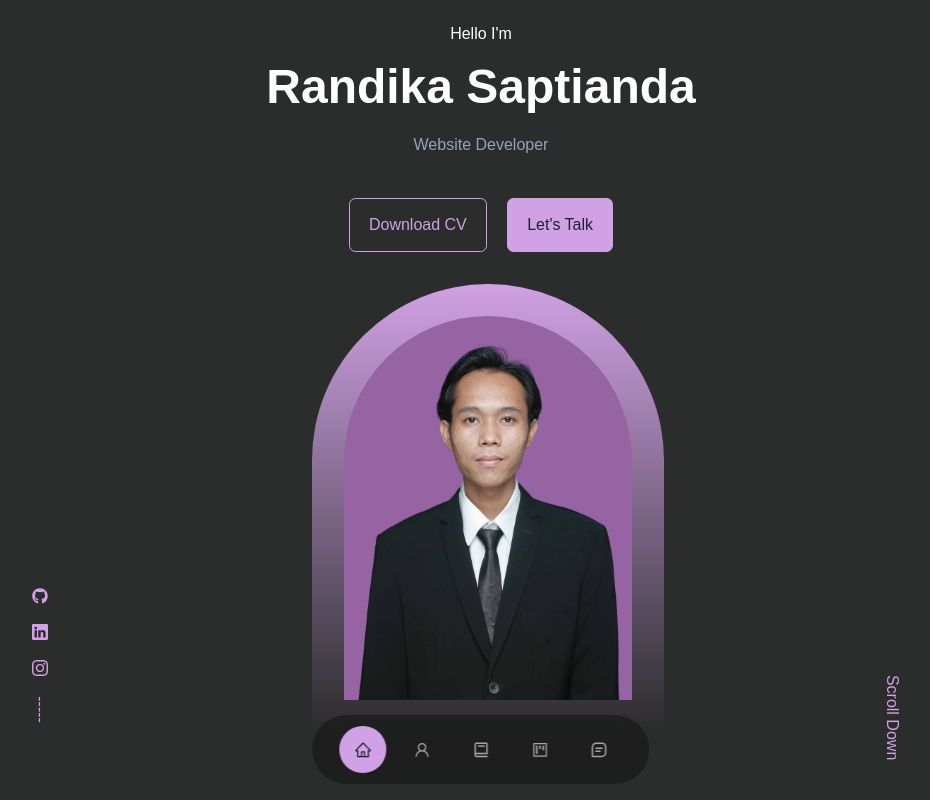
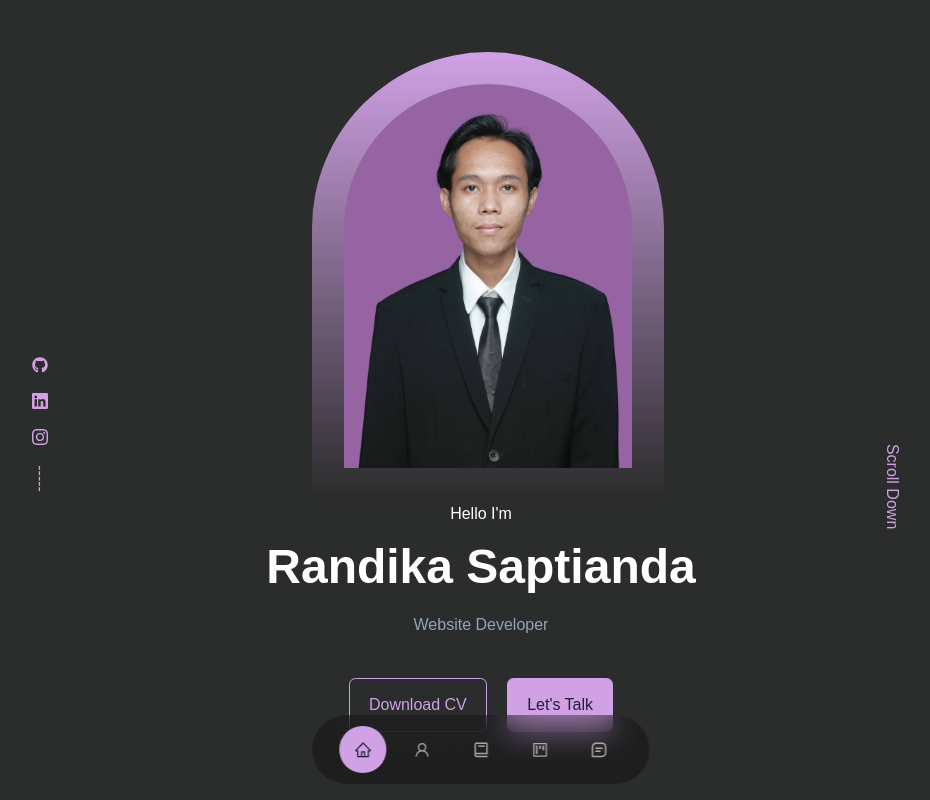
Before and after one commit to randikasaptianda/portfolio-randika, a React (Create React App) app: page / in a window 1280 px wide. Shown: the top 800 px of the page, without its empty margins (159-1089 px from the left). Built offline with nearby package versions, Linux system fonts and the light colour scheme; the HTML template or start-up script is replaced by a standard one.

Commit message:
update code

```diff
--- a/src/components/Home/Footer/Footer.jsx
+++ b/src/components/Home/Footer/Footer.jsx
@@ -31,7 +31,7 @@ const Footer = () => {
         <a href="https://www.instagram.com/_saptianda/" target="_blank">
           <FiInstagram className="bg-[#1f1f38] w-10 h-8 p-2 text-white rounded-lg hover:bg-transparent hover:text-[#1f1f38] hover:border-[1px] hover:border-[#1f1f38] duration-300" />
         </a>
-        <a href="https://www.linkedin.com/in/randikasaptianda/" target="_blank">
+        <a href="https://www.linkedin.com/in/randika-saptianda-874863224/" target="_blank">
           <FaLinkedin className="bg-[#1f1f38] w-10 h-8 p-2 text-white rounded-lg hover:bg-transparent hover:text-[#1f1f38] hover:border-[1px] hover:border-[#1f1f38] duration-300" />
         </a>
       </div>
--- a/src/components/Home/Header/Header.jsx
+++ b/src/components/Home/Header/Header.jsx
@@ -1,15 +1,11 @@
 import React from "react";
-import CVT from "./CVT";
 import HeaderSocials from "./HeaderSocials";
 import ME from "../../../assets/saya1.png";
+import CVT from "./CVT";
 
 const Header = () => {
   return (
     <div className=" w-full h-screen text-center py-5">
-      <h5>Hello I'm</h5>
-      <h1 className="font-bold text-5xl mt-4 ">Randika Saptianda</h1>
-      <h5 className="text-slate-400 mt-5">Website Developer</h5>
-      <CVT />
       <div className="mt-8 flex items-center lg:items-end justify-evenly">
         <HeaderSocials />
         <img src={ME} alt="ME" className=" w-[17rem] h-[22rem] bg-gradient-to-b from-[#d0a1e4] ...  overflow-hidden object-cover rounded-t-full pt-3 lg:w-[22rem] lg:h-[28rem] lg:p-8 " />
@@ -17,6 +13,10 @@ const Header = () => {
           Scroll Down
         </a>
       </div>
+      <h5>Hello I'm</h5>
+      <h1 className="font-bold text-5xl mt-4 ">Randika Saptianda</h1>
+      <h5 className="text-slate-400 mt-5">Website Developer</h5>
+      <CVT />
     </div>
   );
 };
```
